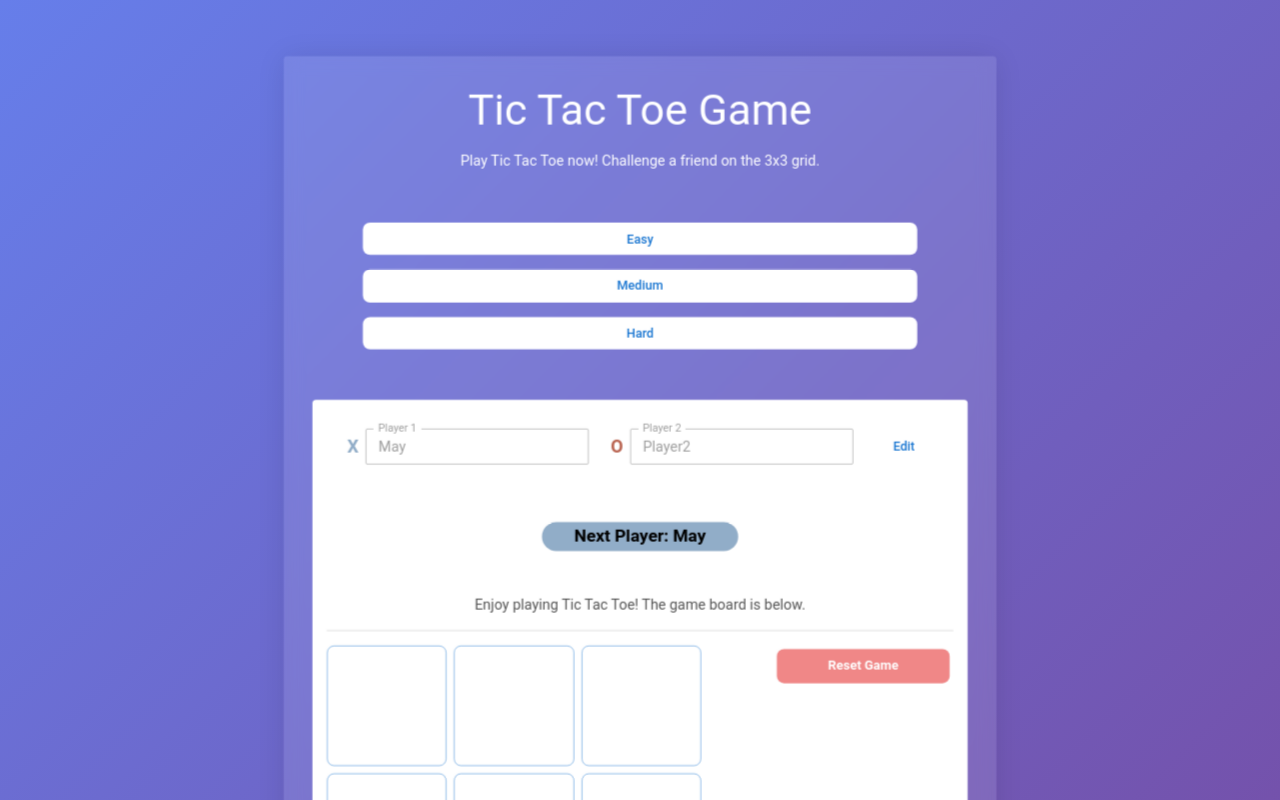
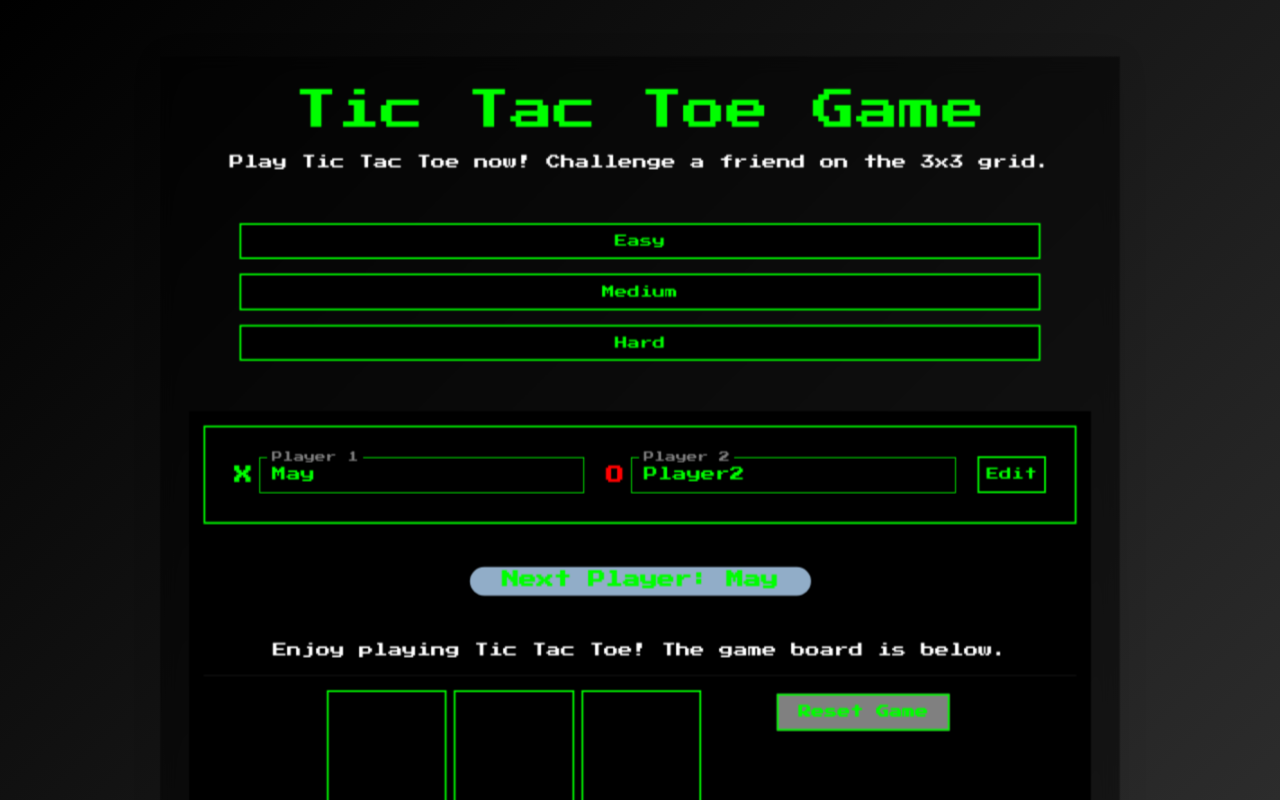
Before and after one commit to MayHyeyeonKim/Maycade, a React (Vite) app: page /tic-tac-toe in a window 1280 px wide. Both pictures are taken after a click on the button "Easy". Shown: the top 800 px of the page. Built offline with nearby package versions, Linux system fonts and the light colour scheme.

Commit message:
Updated UI

```diff
--- a/index.html
+++ b/index.html
@@ -4,6 +4,9 @@
     <meta charset="UTF-8" />
     <link rel="icon" type="image/svg+xml" href="/vite.svg" />
     <meta name="viewport" content="width=device-width, initial-scale=1.0" />
+    <link rel="preconnect" href="https://fonts.googleapis.com">
+    <link rel="preconnect" href="https://fonts.gstatic.com" crossorigin>
+    <link href="https://fonts.googleapis.com/css2?family=Press+Start+2P&display=swap" rel="stylesheet">
     <title>maycade</title>
   </head>
   <body>
--- a/src/components/rork-paper-scissors/components/CustomButton.tsx
+++ b/src/components/rork-paper-scissors/components/CustomButton.tsx
@@ -13,7 +13,7 @@ const CustomButton = ({ name, img, onClick }: CustomButtonProps) => {
         variant="contained"
         // color="secondary"
         onClick={() => onClick(name)}
-        sx={{ m: 1, backgroundColor: "#6d1657ff" }}
+        sx={{ m: 1, backgroundColor: "#808080" }}
       >
         <img
           src={img}
--- a/src/components/tic-tac-toe/components/Board.tsx
+++ b/src/components/tic-tac-toe/components/Board.tsx
@@ -30,7 +30,7 @@ const Board = ({ board, onClick, size }: BoardProps) => {
         buttonRefs.current[i] = el as HTMLButtonElement | null;
       }}
       onClick={() => handleClick(i)}
-      sx={{ width: buttonSize, height: buttonSize }}
+      sx={{ width: buttonSize, height: buttonSize, fontSize: buttonSize * 0.8, color: "#00ff88" }}
       disabled={!!board[i]}
     >
       {board[i]}
--- a/src/components/tic-tac-toe/components/Game.tsx
+++ b/src/components/tic-tac-toe/components/Game.tsx
@@ -22,9 +22,7 @@ const Game = ({ size }: GameProps) => {
 
   console.log("gameState: ", gameState);
 
-  const [board, setBoard] = useState<Array<"X" | "O" | null>>(
-    Array(size * size).fill(null)
-  );
+  const [board, setBoard] = useState<Array<"X" | "O" | null>>(Array(size * size).fill(null));
 
   const { userName } = useUser();
   const [currentPlayer, setCurrentPlayer] = useState<"X" | "O">("X");
@@ -52,14 +50,8 @@ const Game = ({ size }: GameProps) => {
   /** Computer auto play */
 
   useEffect(() => {
-    if (
-      currentPlayer === "O" &&
-      !calculateWinner(board) &&
-      !calculateTie(board)
-    ) {
-      const emptyBoard = board
-        .map((v, i) => (v === null ? i : null))
-        .filter((v) => v !== null) as number[];
+    if (currentPlayer === "O" && !calculateWinner(board) && !calculateTie(board)) {
+      const emptyBoard = board.map((v, i) => (v === null ? i : null)).filter((v) => v !== null) as number[];
 
       if (emptyBoard.length === 0) return;
 
@@ -81,7 +73,7 @@ const Game = ({ size }: GameProps) => {
     });
     setBoard(Array(9).fill(null));
     setCurrentPlayer("X");
-    setPlayer1("Player1");
+    setPlayer1(userName);
     setPlayer2("Player2");
     setIsEditMode(true);
   };
@@ -111,7 +103,7 @@ const Game = ({ size }: GameProps) => {
         sx={{
           // border: "10px solid #D9C4B0",
           borderRadius: 2,
-          backgroundColor: "#fff",
+          backgroundColor: "#000000",
           maxHeight: "80vh",
           p: 2,
           display: "flex",
@@ -138,18 +130,15 @@ const Game = ({ size }: GameProps) => {
         <Box
           sx={{
             borderRadius: 3,
-            backgroundColor: "#fff",
+            backgroundColor: "#000000",
             maxWidth: 1000,
             mx: "auto",
-            // border: "2px solid #D9C4B0",
+            border: "2px solid #00ff00",
           }}
         >
-          <Box sx={{ display: "flex", gap: 3, m: 2 }}>
+          <Box sx={{ display: "flex", gap: 3, m: 2, backgroundColor: "#000000", p: 2, borderRadius: 2 }}>
             <Box sx={{ display: "flex", alignItems: "center", gap: 1 }}>
-              <Typography
-                variant="h6"
-                sx={{ color: "#91ADC8", fontWeight: "bold" }}
-              >
+              <Typography variant="h6" sx={{ color: "#00ff00", fontWeight: "bold" }}>
                 X
               </Typography>
               <TextField
@@ -161,10 +150,7 @@ const Game = ({ size }: GameProps) => {
               />
             </Box>
             <Box sx={{ display: "flex", alignItems: "center", gap: 1 }}>
-              <Typography
-                variant="h6"
-                sx={{ color: "#BB6653", fontWeight: "bold" }}
-              >
+              <Typography variant="h6" sx={{ color: "#ff0000", fontWeight: "bold" }}>
                 O
               </Typography>
               <TextField
@@ -175,9 +161,7 @@ const Game = ({ size }: GameProps) => {
                 disabled={!isEdit}
               />
             </Box>
-            <Button onClick={() => setIsEditMode(!isEdit)}>
-              {isEdit ? "Save" : "Edit"}
-            </Button>
+            <Button onClick={() => setIsEditMode(!isEdit)}>{isEdit ? "Save" : "Edit"}</Button>
           </Box>
         </Box>
 
@@ -194,9 +178,7 @@ const Game = ({ size }: GameProps) => {
         //   justifyContent: "center",
         // }}
         >
-          <Box
-            sx={{ p: 2, m: 4, textAlign: "center", justifyContent: "center" }}
-          >
+          <Box sx={{ p: 2, m: 4, textAlign: "center", justifyContent: "center" }}>
             <WinnerTieNextPlayer
               winner={winner}
               tie={tie}
@@ -220,11 +202,7 @@ const Game = ({ size }: GameProps) => {
               sx={{ mt: 2 }}
             >
               <Board board={board} onClick={handleClick} size={size} />
-              <Log
-                onReset={handleReset}
-                gameState={gameState}
-                jumpTo={jumpTo}
-              />
+              <Log onReset={handleReset} gameState={gameState} jumpTo={jumpTo} />
             </Stack>
           </Box>
         </Box>
--- a/src/components/tic-tac-toe/components/Log.tsx
+++ b/src/components/tic-tac-toe/components/Log.tsx
@@ -20,14 +20,14 @@ const Log = ({ onReset, gameState, jumpTo }: LogProps) => {
               variant="contained"
               fullWidth
               sx={{
-                color: "#fff",
+                color: "#00ff00",
                 boxShadow: "none",
-                backgroundColor: "#F08787",
+                backgroundColor: "#808080",
                 fontWeight: "bold",
                 textTransform: "none",
                 fontSize: "0.9rem",
                 "&:hover": {
-                  backgroundColor: "#e57373",
+                  backgroundColor: "#666666",
                   boxShadow: "none",
                 },
               }}
@@ -45,8 +45,8 @@ const Log = ({ onReset, gameState, jumpTo }: LogProps) => {
                   sx={{
                     borderRadius: 2,
                     textTransform: "none",
-                    color: "#666",
-                    borderColor: "#ddd",
+                    color: "#00ff00",
+                    borderColor: "#00ff00",
                     fontSize: "0.85rem",
                     "&:hover": {
                       backgroundColor: "#f5f5f5",
--- a/src/components/tic-tac-toe/components/WinnerTieNextPlayer.tsx
+++ b/src/components/tic-tac-toe/components/WinnerTieNextPlayer.tsx
@@ -31,18 +31,19 @@ const WinnerTieNextPlayer = ({
           top: "50%",
           left: "50%",
           transform: "translate(-50%, -50%)",
-          bgcolor: "background.paper",
+          bgcolor: "#000000",
           boxShadow: 24,
           p: 4,
           borderRadius: 2,
+          border: "2px solid #00ff00",
         }}
       >
         {winner ? (
           <Alert
-            // severity="success"
+            severity="success"
             sx={{
-              backgroundColor: "white",
-              color: "#B6CEB4",
+              backgroundColor: "#000000",
+              color: "#00ff00",
               fontSize: "1.2rem",
               fontWeight: "bold",
               py: 2,
--- a/src/components/tic-tac-toe/main.tsx
+++ b/src/components/tic-tac-toe/main.tsx
@@ -37,9 +37,9 @@ const Main = () => {
         // p: 1,
         overflow: "hidden",
         textAlign: "center",
-        background: "linear-gradient(135deg, #667eea 0%, #764ba2 100%)",
+        background: "linear-gradient(135deg, #000000 0%, #333333 100%)",
         minHeight: "100vh",
-        color: "white",
+        color: "#00ff00",
         display: "flex",
         flexDirection: "column",
         justifyContent: "center",
@@ -49,14 +49,14 @@ const Main = () => {
       <Box
         sx={{
           p: 4,
-          backgroundColor: "rgba(255, 255, 255, 0.1)",
+          backgroundColor: "rgba(0, 0, 0, 0.5)",
           borderRadius: 2,
           transform: "scale(0.9)",
           backdropFilter: "blur(10px)",
           boxShadow: "0 2px 32px rgba(0, 0, 0, 0.1)",
         }}
       >
-        <Typography variant="h3" gutterBottom sx={{ color: "white" }}>
+        <Typography variant="h3" gutterBottom sx={{ color: "#00ff00" }}>
           Tic Tac Toe Game
         </Typography>
         <Typography variant="body1" sx={{ color: "white", mb: 3 }}>
@@ -73,7 +73,7 @@ const Main = () => {
           {Object.entries(levels).map(([level, size]) => (
             <Button
               key={level}
-              sx={{ mb: 3, backgroundColor: "white" }}
+              sx={{ mb: 3, backgroundColor: "#000000", color: "#00ff00", border: "2px solid #00ff00" }}
               onClick={() => handleLevelClick(size)}
             >
               {level}
@@ -87,7 +87,7 @@ const Main = () => {
           <IconButton
             color="primary"
             onClick={() => navigate("/")}
-            sx={{ color: "white" }}
+            sx={{ color: "#00ff00" }}
           >
             <HomeIcon />
           </IconButton>
--- a/src/index.css
+++ b/src/index.css
@@ -1,7 +1,7 @@
 html,
 body,
 #root {
-  background-color: aqua;
+  background-color: #000000;
   margin: 0 auto;
   padding: 0;
   height: 100%;
--- a/src/theme/index.ts
+++ b/src/theme/index.ts
@@ -6,25 +6,78 @@ import { createTheme } from "@mui/material/styles";
 
 const theme = createTheme({
   palette: {
-    mode: "light",
-    primary: { main: "#1976d2" },
-    secondary: { main: "#dc004e" },
-    background: { default: "#f5f5f5" },
-    text: { primary: "#000000", secondary: "#555555" },
+    mode: "dark",
+    primary: { main: "#00ff00" }, // Bright green
+    secondary: { main: "#ff0000" }, // Red
+    background: { default: "#000000", paper: "#111111" }, // Black background
+    text: { primary: "#00ff00", secondary: "#ffffff" }, // Green text
+    grey: { 500: "#808080" }, // Grey
+    info: { main: "#0000ff" }, // Blue
+    warning: { main: "#ffff00" }, // Yellow
   },
   typography: {
-    fontFamily: "'Roboto', 'Helvetica', 'Arial', sans-serif",
+    fontFamily: "'Press Start 2P', monospace",
   },
   spacing: 8,
   shape: {
-    borderRadius: 2,
+    borderRadius: 0, // Sharp corners for retro look
   },
   components: {
     MuiButton: {
       styleOverrides: {
         root: {
           textTransform: "none",
-          borderRadius: 8,
+          borderRadius: 0,
+          border: "2px solid #00ff00",
+          color: "#00ff00",
+          backgroundColor: "#000000",
+          "&:hover": {
+            backgroundColor: "#00ff00",
+            color: "#000000",
+          },
+        },
+      },
+    },
+    MuiCard: {
+      styleOverrides: {
+        root: {
+          border: "2px solid #00ff00",
+          backgroundColor: "#111111",
+        },
+      },
+    },
+    MuiTextField: {
+      styleOverrides: {
+        root: {
+          "& .MuiInputBase-input": {
+            color: "#00ff00",
+            backgroundColor: "#000000",
+          },
+          "& .MuiInputLabel-root": {
+            color: "#00ff00",
+          },
+          "& .MuiOutlinedInput-root": {
+            backgroundColor: "#000000",
+            "& fieldset": {
+              borderColor: "#00ff00",
+            },
+            "&:hover fieldset": {
+              borderColor: "#00ff88",
+            },
+            "&.Mui-focused fieldset": {
+              borderColor: "#00ff88",
+            },
+            "&.Mui-disabled": {
+              backgroundColor: "#000000",
+              "& fieldset": {
+                borderColor: "#00ff00",
+              },
+              "& .MuiInputBase-input": {
+                color: "#00ff00",
+                WebkitTextFillColor: "#00ff00",
+              },
+            },
+          },
         },
       },
     },
```
Also changed, not shown: src/App.tsx (+24 -27 lines), src/components/rork-paper-scissors/main.tsx (+9 -41 lines), src/components/sudoku/main.tsx (+5 -9 lines), 1 other file (tests, documents, lock files or other folders).
